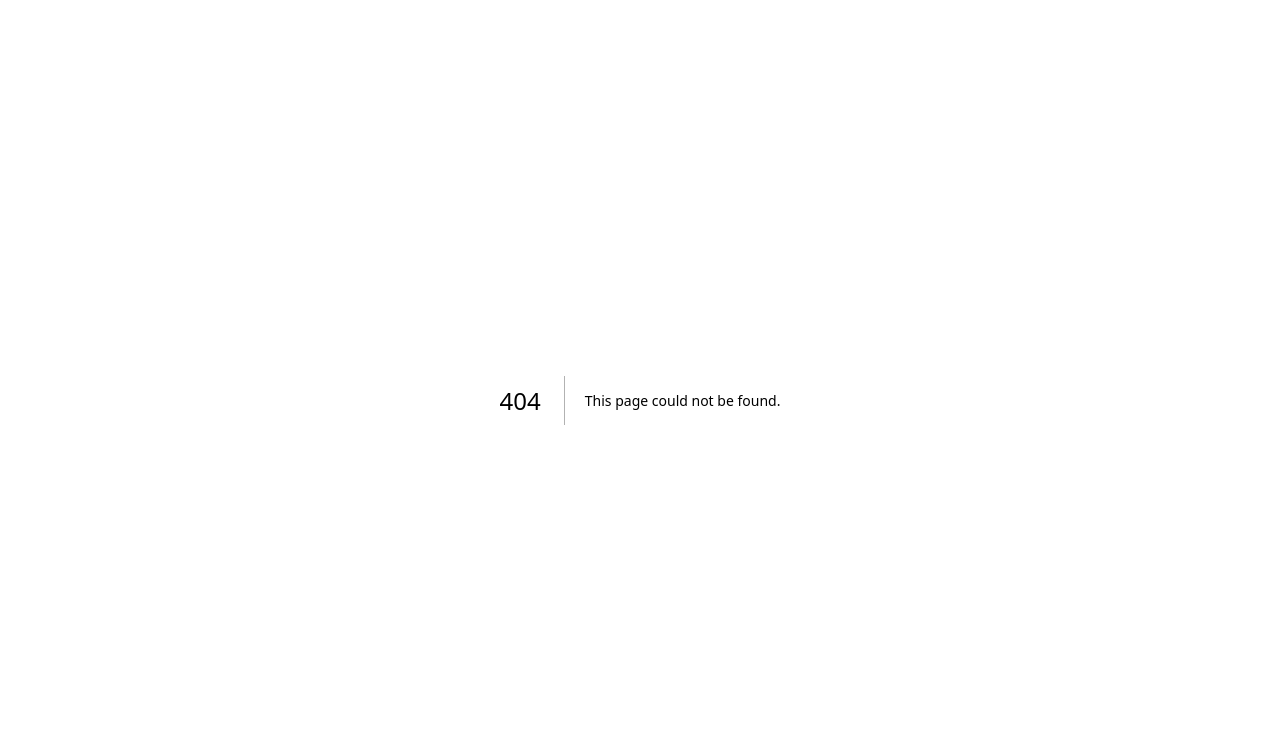
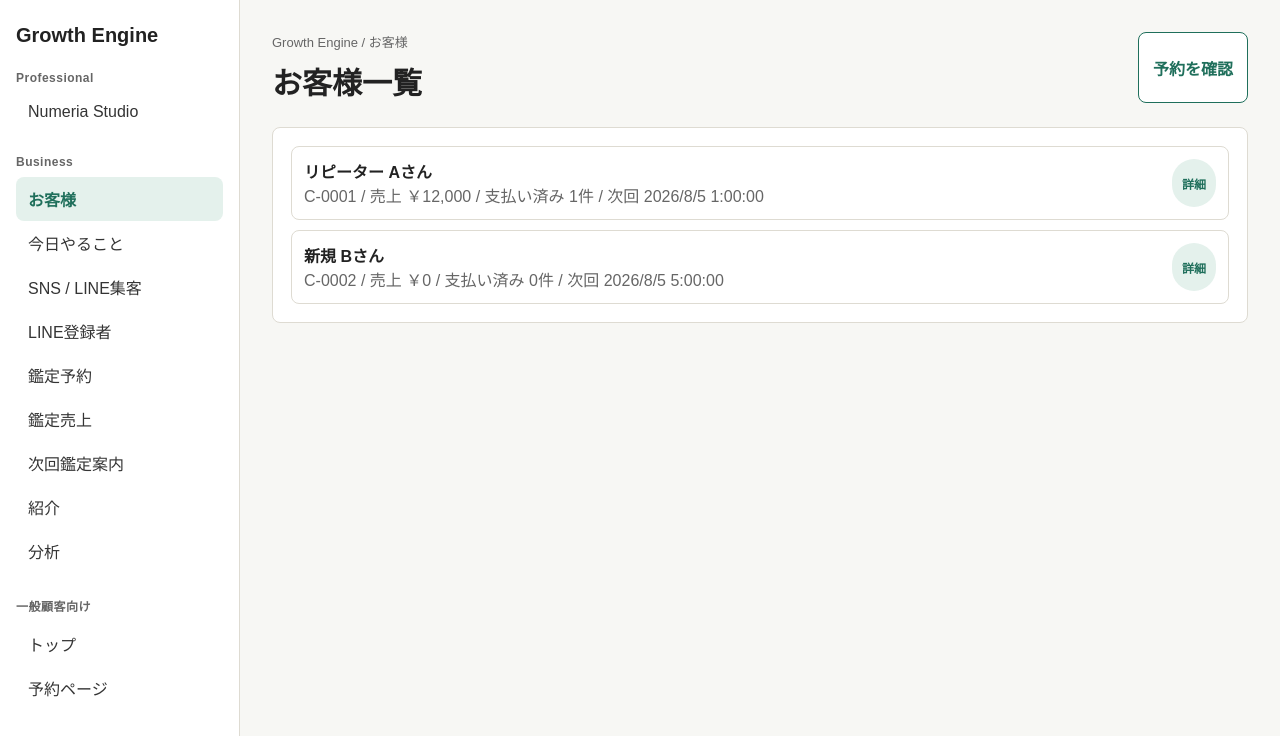
Before and after one commit to karukimori-wq/Growth-Engine, a Next.js app: page /app/business/customers in a window 1280 px wide. Before the commit this address had no page. Shown: the top 736 px of the page. Built offline with nearby package versions, Linux system fonts and the light colour scheme.

Commit message:
Build out Growth Engine core screens

```diff
--- /dev/null
+++ b/src/app/app/business/customers/page.tsx
@@ -0,0 +1,44 @@
+import { demoWorkspace } from "@/lib/mock-data";
+import { getBusinessMetrics, formatCurrency } from "@/server/business-metrics";
+import { BusinessSidebar } from "../_components/business-sidebar";
+
+export const dynamic = "force-dynamic";
+
+export default async function CustomersPage() {
+  const metrics = await getBusinessMetrics(demoWorkspace.id);
+
+  return (
+    <div className="shell">
+      <BusinessSidebar activeKey="customers" />
+      <main className="main">
+        <header className="page-header">
+          <div>
+            <p className="eyebrow">Growth Engine / お客様</p>
+            <h2 className="page-title">お客様一覧</h2>
+          </div>
+          <a className="button secondary" href="/app/business/reservations">
+            予約を確認
+          </a>
+        </header>
+
+        <section className="card">
+          <div className="table-list">
+            {metrics.customerSales.map(({ customer, paidAmount, paidCount, latestReservation }) => (
+              <a className="row-link" href={`/app/business/customers/${customer.id}`} key={customer.id}>
+                <span>
+                  <strong>{customer.displayName}</strong>
+                  <br />
+                  <span className="muted">
+                    {customer.customerNumber} / 売上 {formatCurrency(paidAmount, demoWorkspace.currency)} / 支払い済み {paidCount}件
+                    {latestReservation ? ` / 次回 ${new Date(latestReservation.scheduledStartAt).toLocaleString("ja-JP")}` : ""}
+                  </span>
+                </span>
+                <span className="badge">詳細</span>
+              </a>
+            ))}
+          </div>
+        </section>
+      </main>
+    </div>
+  );
+}
```
